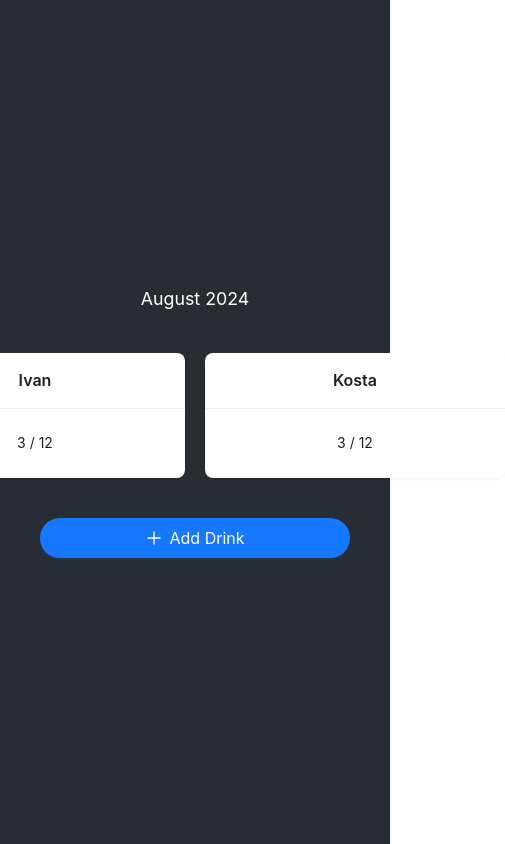
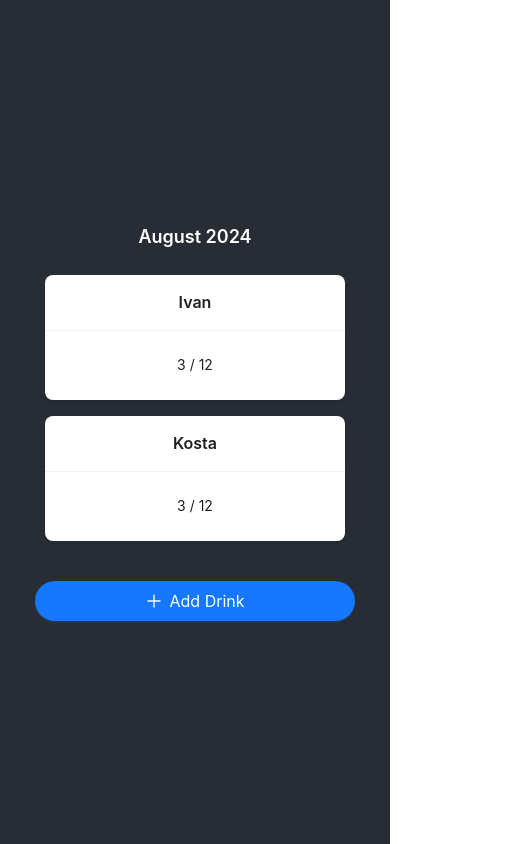
Before and after one commit to KostadinDev/alkoholik, a React (Create React App) app in the folder frontend/: page / in a window 390 px wide. Shown: the whole page, 505 px wide, since content can reach past the window. Built offline with nearby package versions, Linux system fonts and the light colour scheme.

Commit message:
add phone responsiveness

```diff
--- a/frontend/src/components/body.jsx
+++ b/frontend/src/components/body.jsx
@@ -1,6 +1,6 @@
 import React, { useState } from 'react';
 import DrinkCounter from './drink-counter';
-import { Button, Divider, Flex, Radio } from 'antd';
+import { Button } from 'antd';
 import { PlusOutlined } from '@ant-design/icons';
 
 function BodyComponent() {
@@ -26,9 +26,9 @@ function BodyComponent() {
   };
 
   return (
-    <div className="flex flex-col gap-10 items-center">
-      <span>{month}</span>
-      <div className="flex gap-5">
+    <div className="flex flex-col gap-6 items-center p-4">
+      <span className="text-lg font-semibold">{month}</span>
+      <div className="flex flex-wrap justify-center gap-4">
         {drinkCounters.map((counter, index) => (
           <DrinkCounter
             key={index}
@@ -42,7 +42,7 @@ function BodyComponent() {
         shape="round"
         icon={<PlusOutlined />}
         size="large"
-        className="w-[50%]"
+        className="w-full max-w-xs mt-4"
         onClick={() => incrementDrink('Ivan')} // Change to 'Kosta' if needed
       >
         Add Drink
```
